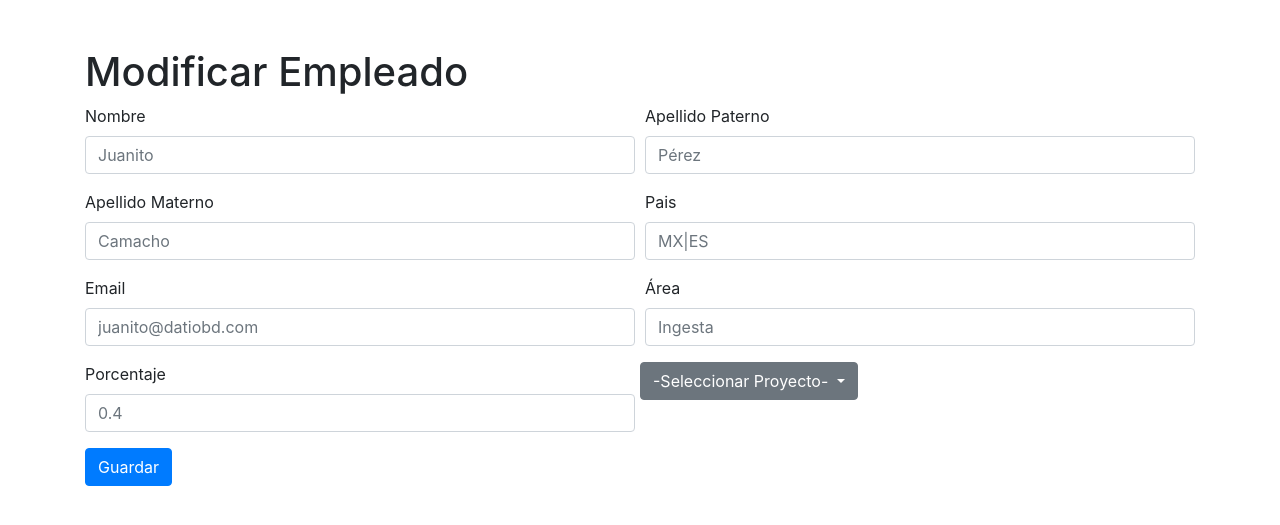
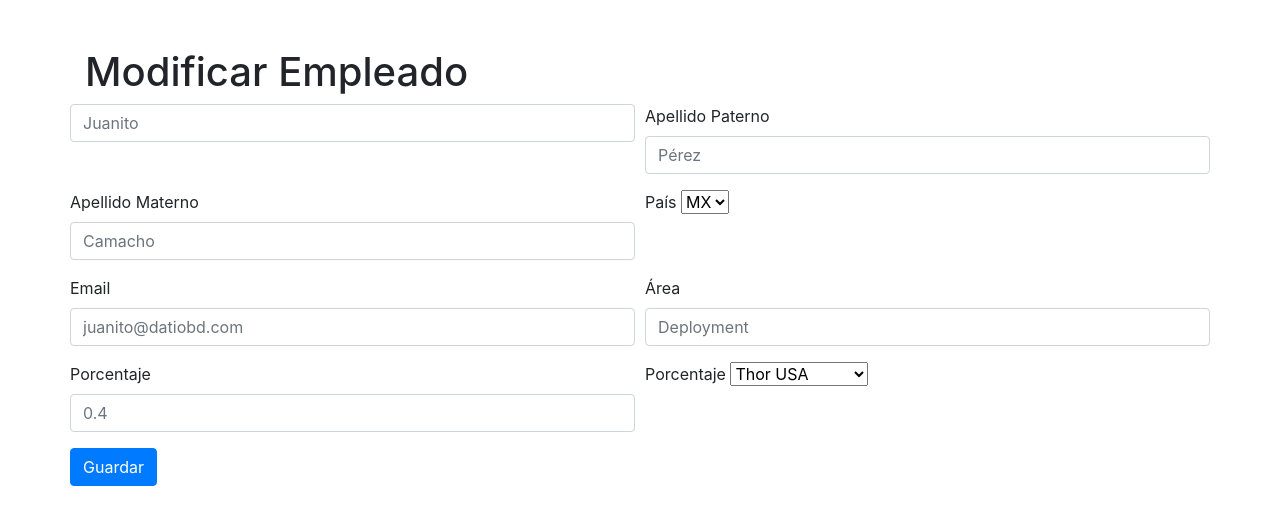
Before and after one commit to amperez09/VP_Project, a Django app: page /mod_empleado/ in a window 1280 px wide. Shown: the part 68-593 px from the top of the page. Run offline with Django 3.2, Linux system fonts and the light colour scheme; some libraries are stand-ins or nearby versions.

Commit message:
Fixed templates

```diff
--- /dev/null
+++ b/blog/forms.py
@@ -0,0 +1,42 @@
+from django import forms
+from django.core.validators import validate_email
+
+#Employee
+class EmployeeForm(forms.Form):
+	firstName = forms.CharField(label='Nombre', max_length=100,
+		widget=forms.TextInput(attrs={'class':'form-control','placeholder':'Juanito','type': 'text'}))
+
+	lastName_1 = forms.CharField(label='Apellido Paterno', max_length=100,
+		widget=forms.TextInput(attrs={'class':'form-control','placeholder':'Pérez','type': 'text'}))
+
+	lastName_2 = forms.CharField(label='Apellido Materno', max_length=100,
+		widget=forms.TextInput(attrs={'class':'form-control','placeholder':'Camacho','type': 'text'}))
+
+	country = forms.ChoiceField(choices=[('MX','MX'),('ES','ES')])
+		#widget=forms.TextInput(attrs={'class':'dropdown-menu'}))
+
+	email = forms.EmailField(label='Email',
+		widget=forms.TextInput(attrs={'class':'form-control','placeholder':'juanito@datiobd.com','type':'email'}))
+
+	role = forms.CharField(label='Área', max_length=100,
+		widget=forms.TextInput(attrs={'class':'form-control','placeholder':'Deployment'}))
+
+	percentage = forms.FloatField(label='Porcentaje',widget=forms.TextInput(attrs={'class': 'form-control','placeholder':'0.4'}))
+
+	project = forms.ChoiceField(choices=[('Thor USA','Thor USA'),
+		('Guardianes MX','Guardianes MX'),('Soporte MX','Soporte MX')],required=True)
+		#widget=forms.TextInput(attrs={'class': 'dropdown'}))
+
+#ProjectForm
+class ProjectForm(forms.Form):
+	codeProject = forms.CharField(label='Código',max_length=50,
+		widget=forms.TextInput(attrs={'class':'form-control', 'placeholder': '3BDH.BBV0100'}))
+
+	nameProject = forms.CharField(label='Nombre del proyecto',max_length=100,
+		widget=forms.TextInput(attrs={'class':'form-control', 'placeholder': 'DAT:CDR DevOps MX'}))
+
+	typeProject = forms.CharField(label='Tipo',max_length=10,
+		widget=forms.TextInput(attrs={'class':'form-control', 'placeholder': 'IN'}))
+
+	ftes = forms.CharField(label='FTES',max_length=50,
+		widget=forms.TextInput(attrs={'class':'form-control', 'placeholder':'Deployment'}))
--- a/blog/templates/blog/empleado.html
+++ b/blog/templates/blog/empleado.html
@@ -81,9 +81,9 @@
                 </tbody>
               </table>
               <div class="btn-group" role="group" aria-label="Basic example">
-                    <button type="button" class="btn btn-primary">Agregar</button>
-                    <button type="button" class="btn btn-info">Modificar</button>
-                    <button type="button" class="btn btn-danger">Borrar</button>
+                    <a class="waves-effect btn-large white pollstrblue-text pill-btn" href="/add_empleado/"><button type="button" class="btn btn-primary" >Agregar</button></a>
+	                <a class="waves-effect btn-large white pollstrblue-text pill-btn" href="/mod_empleado/"><button type="button" class="btn btn-info" >Modificar</button></a>
+	                <a class="waves-effect btn-large white pollstrblue-text pill-btn" href="#"><button type="button" class="btn btn-danger">Borrar</button></a>
              </div>
 
 
--- a/blog/templates/blog/mod_empleado.html
+++ b/blog/templates/blog/mod_empleado.html
@@ -47,46 +47,59 @@
       <br>
       <div class="container">
           <h1>Modificar Empleado</h1>
-          <form>
+          <form action="#" method="POST"  id="submit" class="row">
+            {% csrf_token %}
                 <div class="form-row">
                   <div class="form-group col-md-6">
-                    <label for="inputEmail4">Nombre</label>
-                    <input type="text" class="form-control" id="name" placeholder="Juanito">
+                    <!--label for="inputEmail4">Nombre</label-->
+                    <!--input type="text" class="form-control" id="name" placeholder="Juanito"-->
+                    {{form.firstName}}
+
                   </div>
                   <div class="form-group col-md-6">
                         <label for="inputEmail4">Apellido Paterno</label>
-                        <input type="text" class="form-control" id="ap1" placeholder="Pérez">
+                        <!--input type="text" class="form-control" id="ap1" placeholder="Pérez"-->
+                        {{form.lastName_1}}
                   </div>
                   <div class="form-group col-md-6">
                         <label for="inputEmail4">Apellido Materno</label>
-                        <input type="text" class="form-control" id="ap2" placeholder="Camacho">
+                        <!--input type="text" class="form-control" id="ap2" placeholder="Camacho"-->
+                        {{form.lastName_2}}
                   </div>
                   <div class="form-group col-md-6">
-                        <label for="inputEmail4">Pais</label>
-                        <input type="text" class="form-control" id="pais" placeholder="MX|ES">
+                    <div class="dropdown">
+                        <label for="inputEmail4">País</label>
+                        <!--input type="text" class="form-control" id="pais" placeholder="MX|ES"-->
+                        {{form.country}}
+                      </div>
                   </div>
                   <div class="form-group col-md-6">
                         <label for="inputEmail4">Email</label>
-                        <input type="email" class="form-control" id="email" placeholder="juanito@datiobd.com">
+                        <!--input type="email" class="form-control" id="email" placeholder="juanito@datiobd.com"-->
+                        {{form.email}}
                   </div>
                   <div class="form-group col-md-6">
                     <label for="inputPassword4">Área</label>
-                    <input type="text" class="form-control" id="area" placeholder="Ingesta">
+                    <!--input type="text" class="form-control" id="area" placeholder="Ingesta"-->
+                    {{form.role}}
                   </div>
                   <div class="form-group col-md-6">
                     <label for="inputEmail4">Porcentaje</label>
-                    <input type="text" class="form-control" id="Porcentaje" placeholder="0.4">
+                    <!--input type="text" class="form-control" id="Porcentaje" placeholder="0.4"-->
+                    {{form.percentage}}
                   </div>
-                  <div class="dropdown">
-                    <button class="btn btn-secondary dropdown-toggle" type="button" id="dropdownMenuButton" data-toggle="dropdown" aria-haspopup="true" aria-expanded="false">
+                    <div class="form-group col-md-6">
+                    <label for="inputEmail4">Porcentaje</label>
+                    <!--button class="btn btn-secondary dropdown-toggle" type="button" id="dropdownMenuButton" data-toggle="dropdown" aria-haspopup="true" aria-expanded="false">
                       -Seleccionar Proyecto-
-                    </button>
-                    <div class="dropdown-menu" aria-labelledby="dropdownMenuButton">
+                    </button-->
+                    {{form.project}}
+                    <!--div class="dropdown-menu" aria-labelledby="dropdownMenuButton">
                       <a class="dropdown-item" href="#">Proyecto1</a>
-                    </div>
+                    </div-->
                   </div>
                 </div>
-                <button type="submit" class="btn btn-primary">Guardar</button>
+                <button type="submit" class="btn btn-primary" id="submit-button" form="submit">Guardar</button>
               </form>
       </div>
 
--- a/blog/templates/blog/proyecto.html
+++ b/blog/templates/blog/proyecto.html
@@ -85,9 +85,9 @@
               </tbody>
             </table>
             <div class="btn-group" role="group" aria-label="Basic example">
-                  <button type="button" class="btn btn-primary">Agregar</button>
-                  <button type="button" class="btn btn-info">Modificar</button>
-                  <button type="button" class="btn btn-danger">Borrar</button>
+                <a class="waves-effect btn-large white pollstrblue-text pill-btn" href="/add_proyecto/"><button type="button" class="btn btn-primary" >Agregar</button></a>
+                <a class="waves-effect btn-large white pollstrblue-text pill-btn" href="/mod_proyecto/"><button type="button" class="btn btn-info" >Modificar</button></a>
+                <a class="waves-effect btn-large white pollstrblue-text pill-btn" href="#"><button type="button" class="btn btn-danger" >Borrar</button></a>
            </div>
 
 
--- a/blog/views.py
+++ b/blog/views.py
@@ -1,20 +1,99 @@
 from django.shortcuts import render
-
+from .forms import EmployeeForm,ProjectForm
 # Create your views here.
 
 def post_list(request):
     return render(request, 'blog/post_list.html', {})
+
+#Add employee
 def add_empleado(request):
-    return render(request, 'blog/add_empleado.html', {})
+	# if this is a POST request we need to process the form data
+    if request.method == 'POST':
+        # create a form instance and populate it with data from the request:
+        form = EmployeeForm(request.POST)
+        # check whether it's valid:
+        if form.is_valid():
+            # process the data in form.cleaned_data as required
+            # ...
+            # redirect to a new URL:
+            #return HttpResponseRedirect('/thanks/')
+            print(request)
+            return render(request, 'blog/add_empleado.html', {'form': form})
+
+    # if a GET (or any other method) we'll create a blank form
+    else:
+        form = EmployeeForm()
+
+    return render(request, 'blog/add_empleado.html', {'form': form})
+
+#Add project
+def add_proyecto(request):
+	# if this is a POST request we need to process the form data
+    if request.method == 'POST':
+        # create a form instance and populate it with data from the request:
+        form = ProjectForm(request.POST)
+        # check whether it's valid:
+        if form.is_valid():
+            # process the data in form.cleaned_data as required
+            # ...
+            # redirect to a new URL:
+            #return HttpResponseRedirect('/thanks/')
+            print(request.POST)
+            return render(request, 'blog/add_proyecto.html', {'form': form})
+
+    # if a GET (or any other method) we'll create a blank form
+    else:
+        form = ProjectForm()
+
+    return render(request, 'blog/add_proyecto.html', {'form': form})
+
 def empleado(request):
     return render(request,'blog/empleado.html',{})
+
 def proyecto(request):
     return render(request,'blog/proyecto.html',{})
-def add_proyecto(request):
-    return render(request,'blog/add_proyecto.html',{})
+
 def mod_proyecto(request):
-    return render(request,'blog/mod_proyecto.html',{})
+	# if this is a POST request we need to process the form data
+    if request.method == 'POST':
+        # create a form instance and populate it with data from the request:
+        form = ProjectForm(request.POST)
+        # check whether it's valid:
+        if form.is_valid():
+            # process the data in form.cleaned_data as required
+            # ...
+            # redirect to a new URL:
+            #return HttpResponseRedirect('/thanks/')
+            print(request.POST)
+            return render(request, 'blog/mod_proyecto.html', {'form': form})
+
+    # if a GET (or any other method) we'll create a blank form
+    else:
+        form = ProjectForm()
+
+    return render(request, 'blog/mod_proyecto.html', {'form': form})
+
+
+
 def mod_empleado(request):
-    return render(request,'blog/mod_empleado.html',{})
+	# if this is a POST request we need to process the form data
+    if request.method == 'POST':
+        # create a form instance and populate it with data from the request:
+        form = EmployeeForm(request.POST)
+        # check whether it's valid:
+        if form.is_valid():
+            # process the data in form.cleaned_data as required
+            # ...
+            # redirect to a new URL:
+            #return HttpResponseRedirect('/thanks/')
+            print(request)
+            return render(request, 'blog/mod_empleado.html', {'form': form})
+
+    # if a GET (or any other method) we'll create a blank form
+    else:
+        form = EmployeeForm()
+
+    return render(request, 'blog/mod_empleado.html', {'form': form})
+
 def reporte_general(request):
     return render(request,'blog/reporte_general.html',{})
```
Also changed, not shown: blog/templates/blog/add_empleado.html (+28 -15 lines), blog/templates/blog/add_proyecto.html (+13 -8 lines), blog/templates/blog/mod_proyecto.html (+13 -8 lines), 1 other file.
